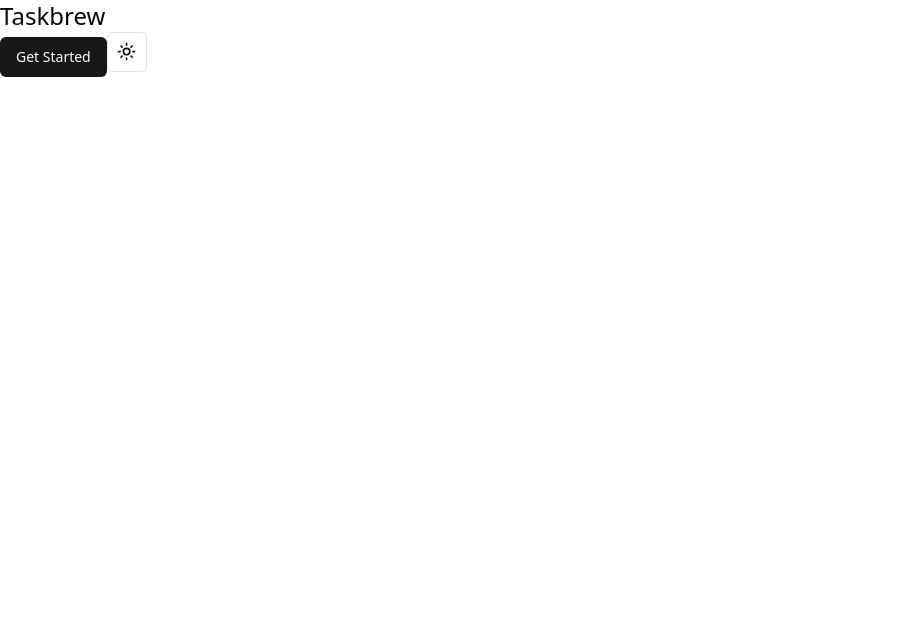
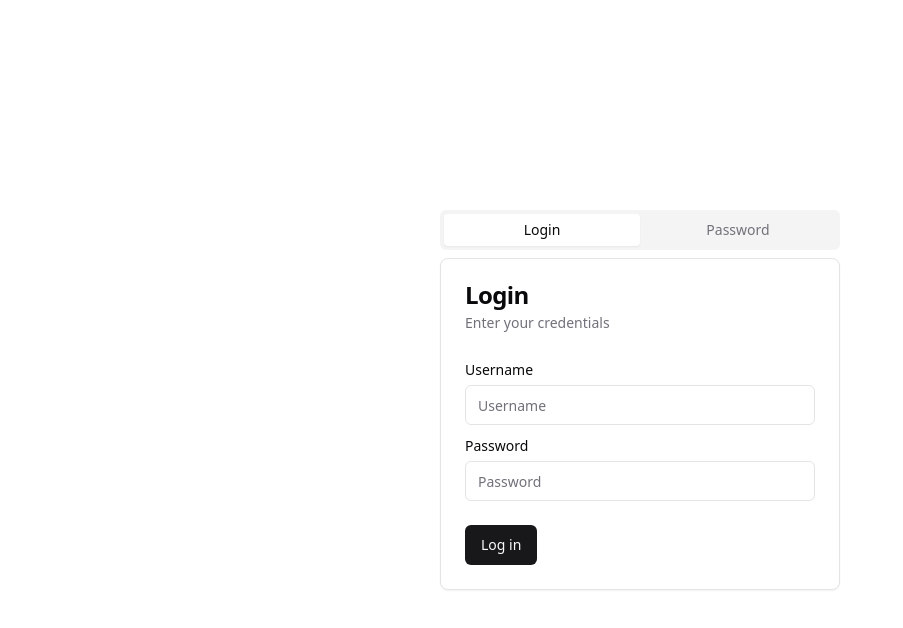
Before and after one commit to norbusonam/taskbrew, a Next.js app: page / in a window 1280 px wide. Shown: the top 628 px of the page, without its empty margins (0-903 px from the left). Built offline with nearby package versions, Linux system fonts and the light colour scheme.

Commit message:
login page

```diff
--- a/app/page.tsx
+++ b/app/page.tsx
@@ -1,43 +1,69 @@
-"use client";
-
+import {
+  Card,
+  CardContent,
+  CardDescription,
+  CardFooter,
+  CardHeader,
+  CardTitle,
+} from "@/components/ui/card";
+import { Tabs, TabsContent, TabsList, TabsTrigger } from "@/components/ui/tabs";
 import { Button } from "@/components/ui/button";
-import {
-  DropdownMenu,
-  DropdownMenuContent,
-  DropdownMenuItem,
-  DropdownMenuTrigger,
-} from "@/components/ui/dropdown-menu";
-import { Moon, Sun } from "lucide-react";
-import { useTheme } from "next-themes";
+import { Input } from "@/components/ui/input";
+import { Label } from "@/components/ui/label";
 
 export default function Page() {
-  const { setTheme } = useTheme();
-
   return (
-    <div>
-      <h1 className="text-2xl">Taskbrew</h1>
-      <Button>Get Started</Button>
-
-      <DropdownMenu>
-        <DropdownMenuTrigger asChild>
-          <Button variant="outline" size="icon">
-            <Sun className="h-[1.2rem] w-[1.2rem] rotate-0 scale-100 transition-all dark:-rotate-90 dark:scale-0" />
-            <Moon className="absolute h-[1.2rem] w-[1.2rem] rotate-90 scale-0 transition-all dark:rotate-0 dark:scale-100" />
-            <span className="sr-only">Toggle theme</span>
-          </Button>
-        </DropdownMenuTrigger>
-        <DropdownMenuContent align="end">
-          <DropdownMenuItem onClick={() => setTheme("light")}>
-            Light
-          </DropdownMenuItem>
-          <DropdownMenuItem onClick={() => setTheme("dark")}>
-            Dark
-          </DropdownMenuItem>
-          <DropdownMenuItem onClick={() => setTheme("system")}>
-            System
-          </DropdownMenuItem>
-        </DropdownMenuContent>
-      </DropdownMenu>
+    <div className="flex items-center justify-center h-screen">
+      <Tabs defaultValue="log-in" className="w-[400px]">
+        <TabsList className="grid w-full grid-cols-2">
+          <TabsTrigger value="log-in">Login</TabsTrigger>
+          <TabsTrigger value="sign-up">Password</TabsTrigger>
+        </TabsList>
+        <TabsContent value="log-in">
+          <Card>
+            <CardHeader>
+              <CardTitle>Login</CardTitle>
+              <CardDescription>Enter your credentials</CardDescription>
+            </CardHeader>
+            <CardContent className="space-y-2">
+              <div className="space-y-1">
+                <Label htmlFor="username">Username</Label>
+                <Input id="username" placeholder="Username" />
+              </div>
+              <div className="space-y-1">
+                <Label htmlFor="password">Password</Label>
+                <Input id="password" placeholder="Password" type="password" />
+              </div>
+            </CardContent>
+            <CardFooter>
+              <Button>Log in</Button>
+            </CardFooter>
+          </Card>
+        </TabsContent>
+        <TabsContent value="sign-up">
+          <Card>
+            <CardHeader>
+              <CardTitle>Sign up</CardTitle>
+              <CardDescription>
+                Create an account to get started.
+              </CardDescription>
+            </CardHeader>
+            <CardContent className="space-y-2">
+              <div className="space-y-1">
+                <Label htmlFor="username">Username</Label>
+                <Input id="username" placeholder="Username" />
+              </div>
+              <div className="space-y-1">
+                <Label htmlFor="password">Password</Label>
+                <Input id="password" placeholder="Password" type="password" />
+              </div>
+            </CardContent>
+            <CardFooter>
+              <Button>Sign up</Button>
+            </CardFooter>
+          </Card>
+        </TabsContent>
+      </Tabs>
     </div>
   );
 }
```
